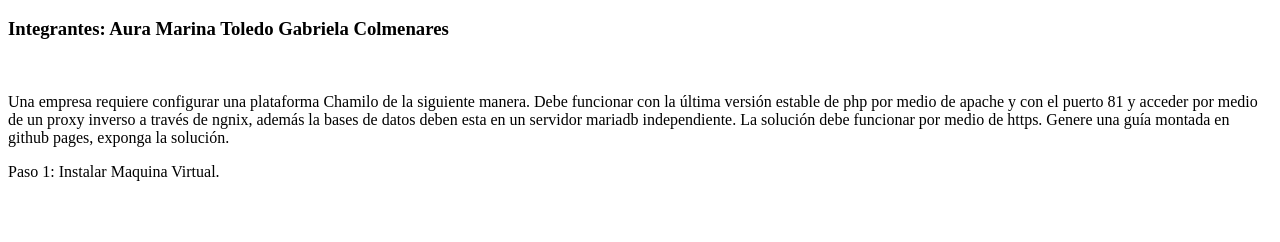
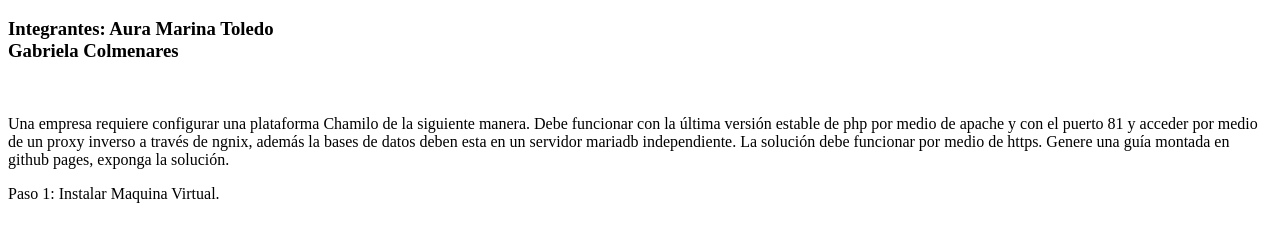
Before and after one commit to auratoledo15/Servidores, a plain HTML site: page index.html in a window 1280 px wide. Shown: the part 48-290 px from the top of the page. Drawn offline with Linux system fonts and the light colour scheme.

Commit message:
Update index.html

```diff
--- a/index.html
+++ b/index.html
@@ -1,7 +1,7 @@
 <h1>Informe Servidores</h1>
 <h3>
   Integrantes:
-  Aura Marina Toledo
+  Aura Marina Toledo<br>
   Gabriela Colmenares
 </h3>
 <br>
```
